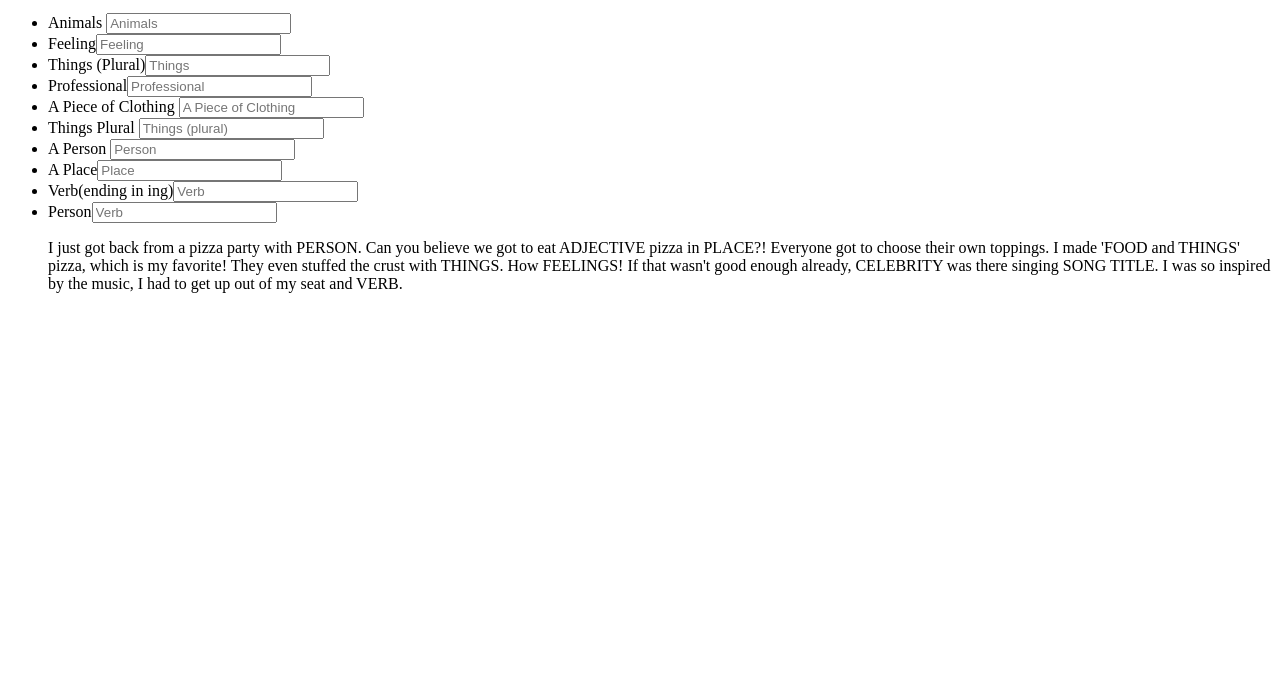
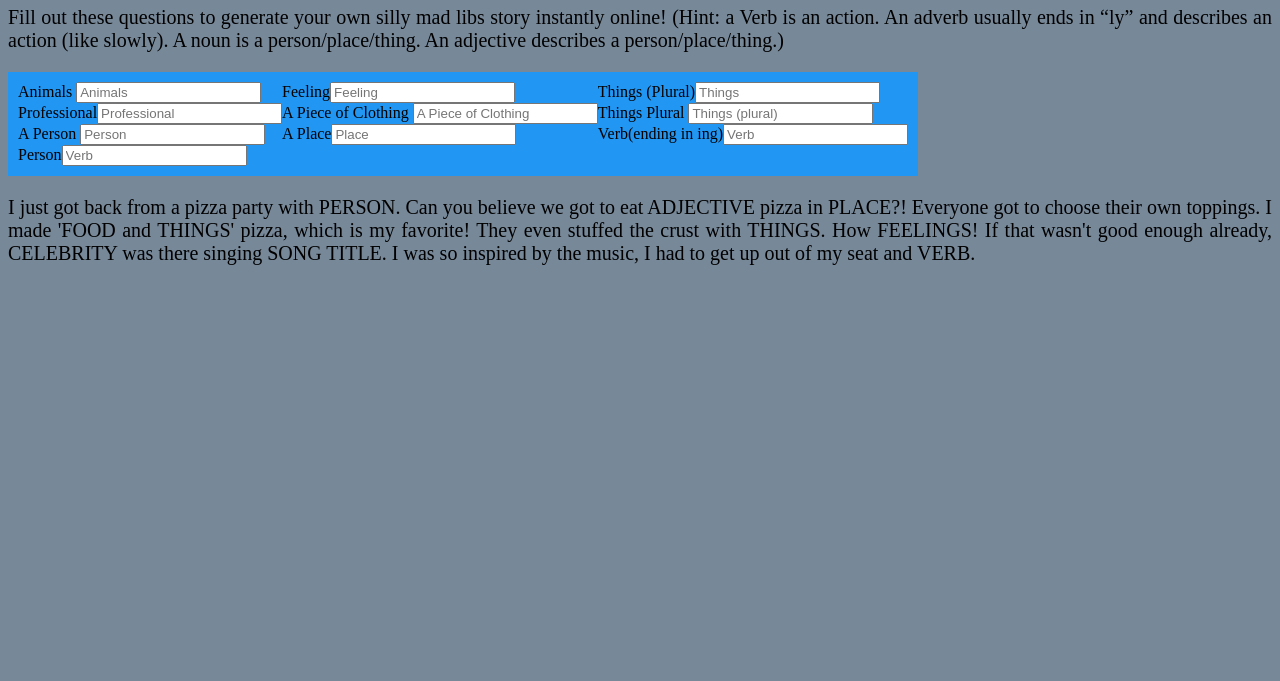
Before and after one commit to jamieschifrin/madLibsProject, a plain HTML site: page index.html in a window 1280 px wide. Shown: the part 119-800 px from the top of the page. Drawn offline with Linux system fonts and the light colour scheme.

Commit message:
update for homework

```diff
--- a/css/style.css
+++ b/css/style.css
@@ -0,0 +1,22 @@
+body {
+    background-color: lightslategrey;
+}
+
+h1 {
+    text-align: center;
+    font-size: 50px;
+}
+
+p {
+    font-size: 20px;
+    text-align: justify;
+}
+
+.grid-container {
+  display: inline-grid;
+  grid-template-columns: auto auto auto;
+  background-color: #2196F3;
+  padding: 10px;
+
+
+  }
--- a/index.html
+++ b/index.html
@@ -3,34 +3,29 @@
 <head>
     <meta charset="UTF-8">
     <meta name="viewport" content="width=device-width, initial-scale=1.0">
+    <link rel="stylesheet" href="./css/style.css">
     <title>Mad Libs Photo Shoot</title>
 </head>
+
 <body>
+
     <h1>Mad Libs Photo Shoot </h1>
     <p>Fill out these questions to generate your own silly mad libs story instantly online! (Hint: a Verb is an action. An adverb usually ends in “ly” and describes an action (like slowly). A noun is a person/place/thing. An adjective describes a person/place/thing.)</p>
-    <ul>
-    <li>Animals <input type="text" name="" id="" placeholder="Animals"> </li>
+    <div class="grid-container">
+        <div class="grid-item">Animals <input type="text" name="" id="" placeholder="Animals"></div>
+        <div class="grid-item">Feeling<input type="text" name="" id="" placeholder="Feeling"></div>
+        <div class="grid-item">Things (Plural)<input type="text" name="" id="" placeholder="Things"></div>
+        <div class="grid-item">Professional<input type="text" name="" id="" placeholder="Professional" ></div>
+        <div class="grid-item">A Piece of Clothing <input type="text" name="" id="" placeholder="A Piece of Clothing"></div>
+        <div class="grid-item">Things Plural <input type="text" name="" id="" placeholder="Things (plural)"></div>
+        <div class="grid-item">A Person <input type="text" name="" id="" placeholder="Person"></div>
+        <div class="grid-item">A Place<input type="text" name="" id="" placeholder="Place"></div>
+        <div class="grid-item">Verb(ending in ing)<input type="text" name="" id="" placeholder="Verb"Food></div>
+        <div class="grid-item">Person<input type="text" name="" id="" placeholder="Verb"Person></div>
 
-    <li>Feeling<input type="text" name="" id="" placeholder="Feeling"></li>
 
-    <li>Things (Plural)<input type="text" name="" id="" placeholder="Things"></li>
-
-    <li>Professional<input type="text" name="" id="" placeholder="Professional" ></li>
-
-    <li>A Piece of Clothing <input type="text" name="" id="" placeholder="A Piece of Clothing"></li>
-
-    <li>Things Plural <input type="text" name="" id="" placeholder="Things (plural)"></li>
-
-    <li>A Person <input type="text" name="" id="" placeholder="Person"></li>
-
-    <li>A Place<input type="text" name="" id="" placeholder="Place".></li>
-
-    <li>Verb(ending in ing)<input type="text" name="" id="" placeholder="Verb"Food></li>
-
-    <li>Person<input type="text" name="" id="" placeholder="Verb"Person></li>
-
+    </div>
 <P>I just got back from a pizza party with PERSON. Can you believe we got to eat ADJECTIVE pizza in PLACE?! Everyone got to choose their own toppings. I made 'FOOD and THINGS' pizza, which is my favorite! They even stuffed the crust with THINGS. How FEELINGS! If that wasn't good enough already, CELEBRITY was there singing SONG TITLE. I was so inspired by the music, I had to get up out of my seat and VERB.</P>
 
-</ul>
 </body>
 </html>
```
